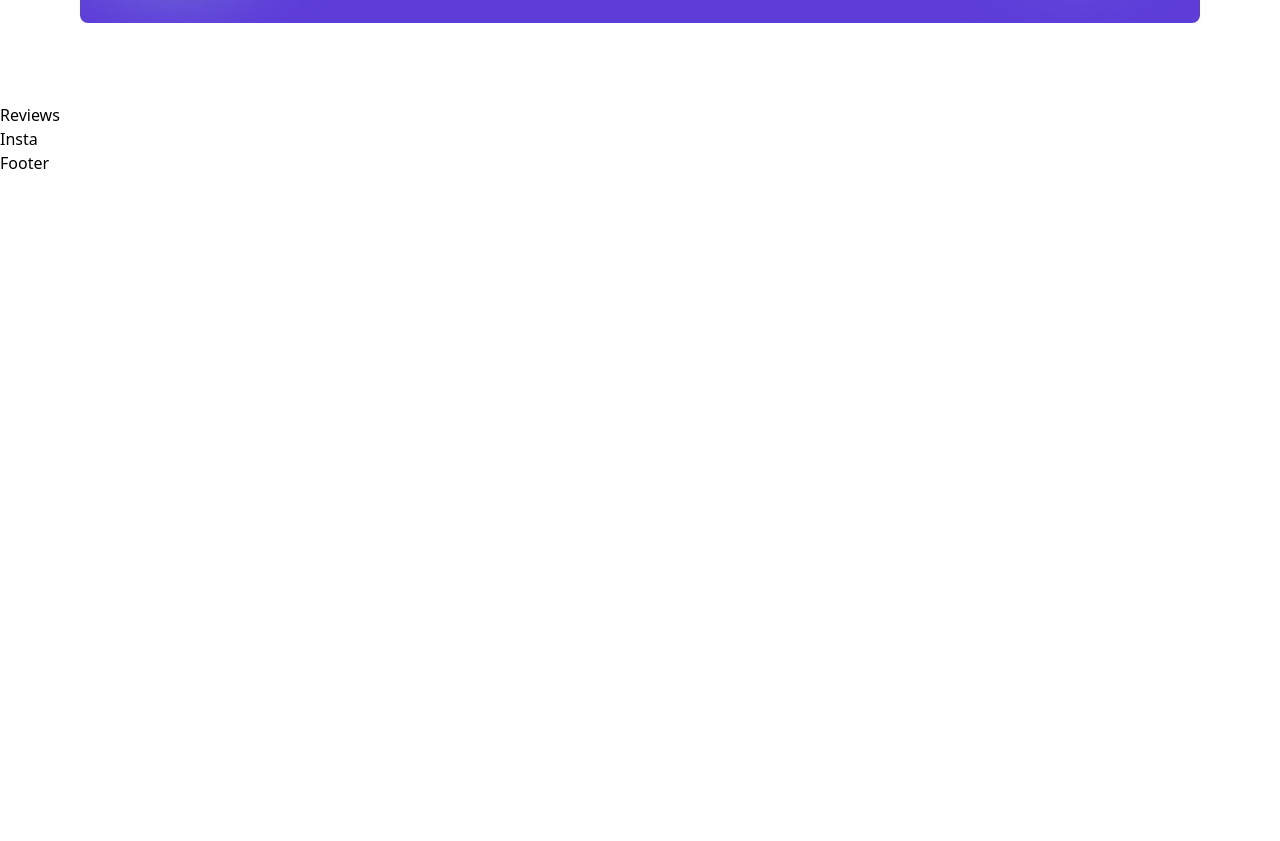
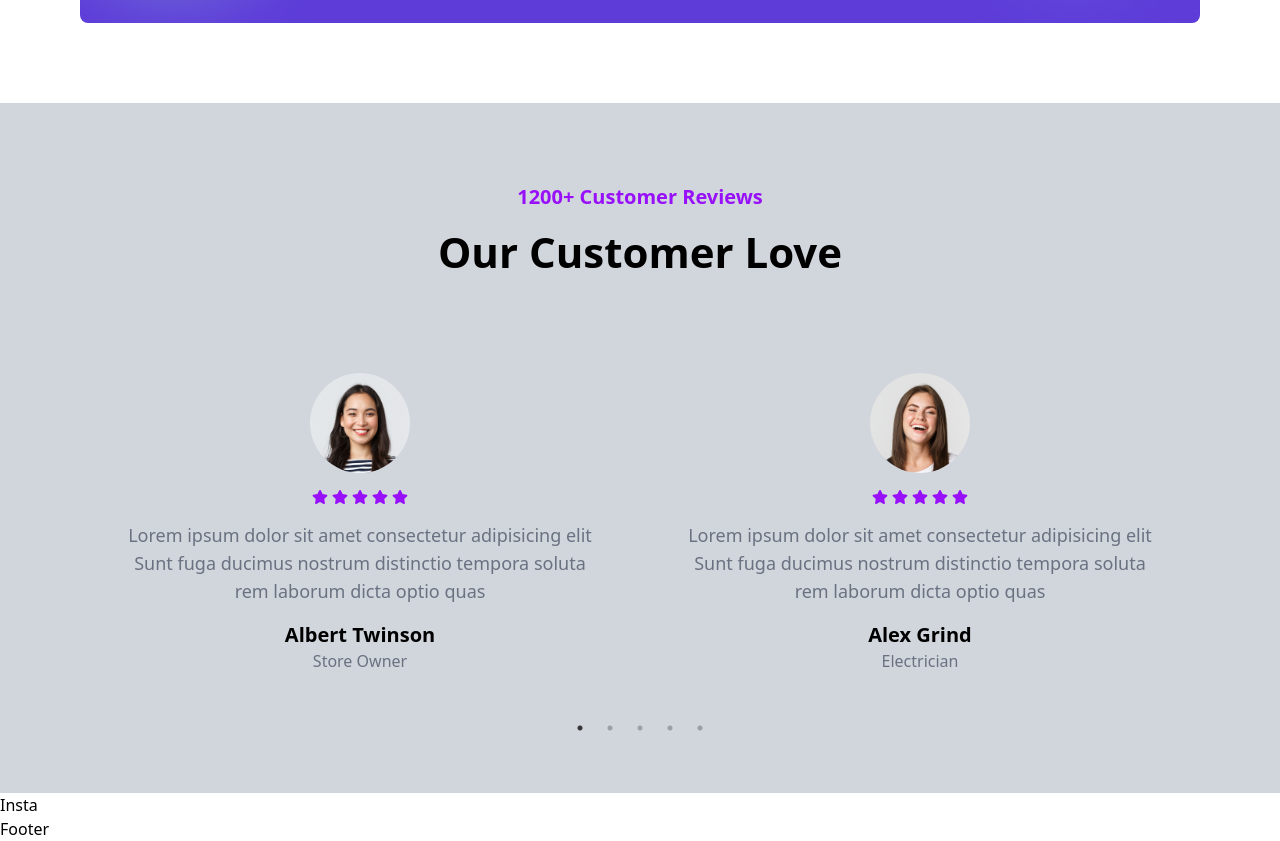
Before and after one commit to Shijin2k3/Shopsy, a React (Vite) app: page / in a window 1280 px wide. Shown: the part 3568-4409 px from the top of the page. Before the commit the page ends 3743 px from the top, so only its background shows below. Built offline with nearby package versions, Linux system fonts and the light colour scheme.

Commit message:
Initialized Review Section

```diff
--- a/src/components/Hero.jsx
+++ b/src/components/Hero.jsx
@@ -16,7 +16,7 @@ const Hero = () => {
     speed: 500,
     slidesToShow: 1,
     slidesToScroll: 1,
-    arrows:false
+    arrows:false,
   };
   useEffect(()=>{
     AOS.init({
--- a/src/components/Reviews.jsx
+++ b/src/components/Reviews.jsx
@@ -1,8 +1,93 @@
-import React from 'react'
+import React, { useEffect } from 'react'
+import "slick-carousel/slick/slick.css";
+import "slick-carousel/slick/slick-theme.css";//react-slick
+import Slider from "react-slick";
+import AOS from 'aos';
+import 'aos/dist/aos.css';
+import {FaStar,FaQuoteLeft} from 'react-icons/fa'
+import { reviewdata } from '../export';
 
 const Reviews = () => {
+  const settings = {
+    dots: true,
+    infinite: true,
+    speed: 500,
+    slidesToShow: 2,
+    slidesToScroll: 1,
+    arrows:false,responsive: [
+      {
+        breakpoint: 1024,
+        settings: {
+          slidesToShow: 3,
+          slidesToScroll: 3,
+          infinite: true,
+          dots: true
+        }
+      },
+      {
+        breakpoint: 600,
+        settings: {
+          slidesToShow: 2,
+          slidesToScroll: 2,
+          initialSlide: 2
+        }
+      },
+      {
+        breakpoint: 480,
+        settings: {
+          slidesToShow: 1,
+          slidesToScroll: 1
+        }
+      }
+    ]
+  };
+   useEffect(()=>{
+              AOS.init({
+                offset:100,
+                duration:500,
+                easing:'ease-in-out',
+              })
+              AOS.refresh()
+            },[])
+
   return (
-    <div>Reviews</div>
+    <div id='testimonials' className='w-full lg:px-20 px-5 py-[80px]
+      bg-gray-300 flex flex-col justify-center items-center gap-4'>
+        <h1 data-aos="zoom-in" data-aos-delay='100' className='text-purple-600
+         text-xl font-semibold capitalize'>1200+ Customer Reviews</h1>
+         <h1 data-aos="zoom-in" data-aos-delay='150' className='text-black
+          font-semibold text-[42px] leading-[50px] text-center capitalize'>Our  Customer Love</h1>
+          <div data-aos="zoom-in" data-aos-delay='200' className='w-full mt-10'>
+            <Slider className='w-full ' {...settings}>
+             {
+              reviewdata.map((item,index)=>{
+                return <div>
+                  <div key={index} className='w-full flex flex-col justify-center
+                   gap-4 lg:p-10 p-3'>
+                    <img src={item.img} alt="" className='rounded-full w-[100px] m-auto' />
+                    <div className='flex justify-center items-center gap-1'>
+                      <FaStar className='text-purple-600'/>
+                      <FaStar className='text-purple-600'/>
+                      <FaStar className='text-purple-600'/>
+                      <FaStar className='text-purple-600'/>
+                      <FaStar className='text-purple-600'/>
+                    </div>
+                    <p className='text-center text-gray-500 text-lg'>{item.para}</p>
+                    <div className='flex justify-center items-center gap-5'>
+
+                      <div className='w-full flex flex-col justify-center items-center'>
+                        <h1 className='text-black text-xl capitalize font-semibold'>{item.name}</h1>
+                        <h1 className='text-gray-500 capitalize'>{item.post}</h1>
+                      </div>
+
+                    </div>
+                   </div>
+                </div>
+              })
+             }
+            </Slider>
+          </div>
+      </div>
   )
 }
 
```
